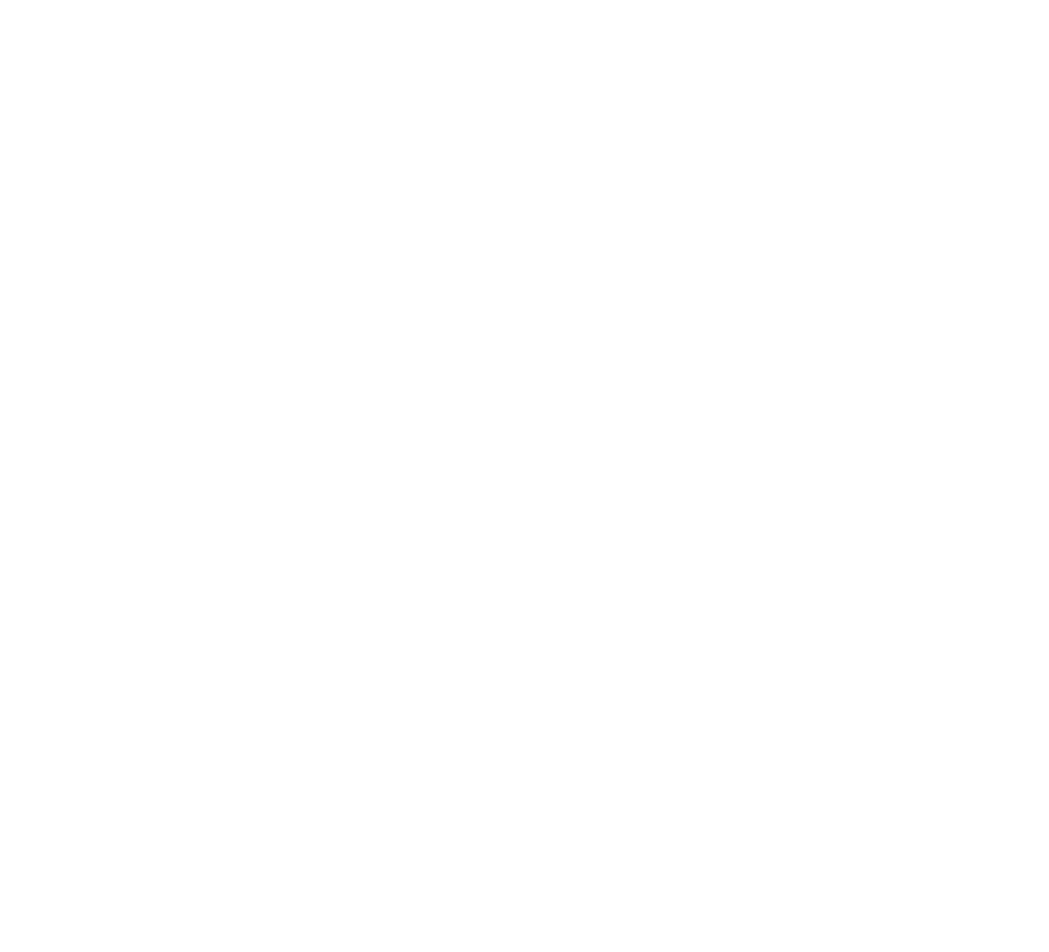
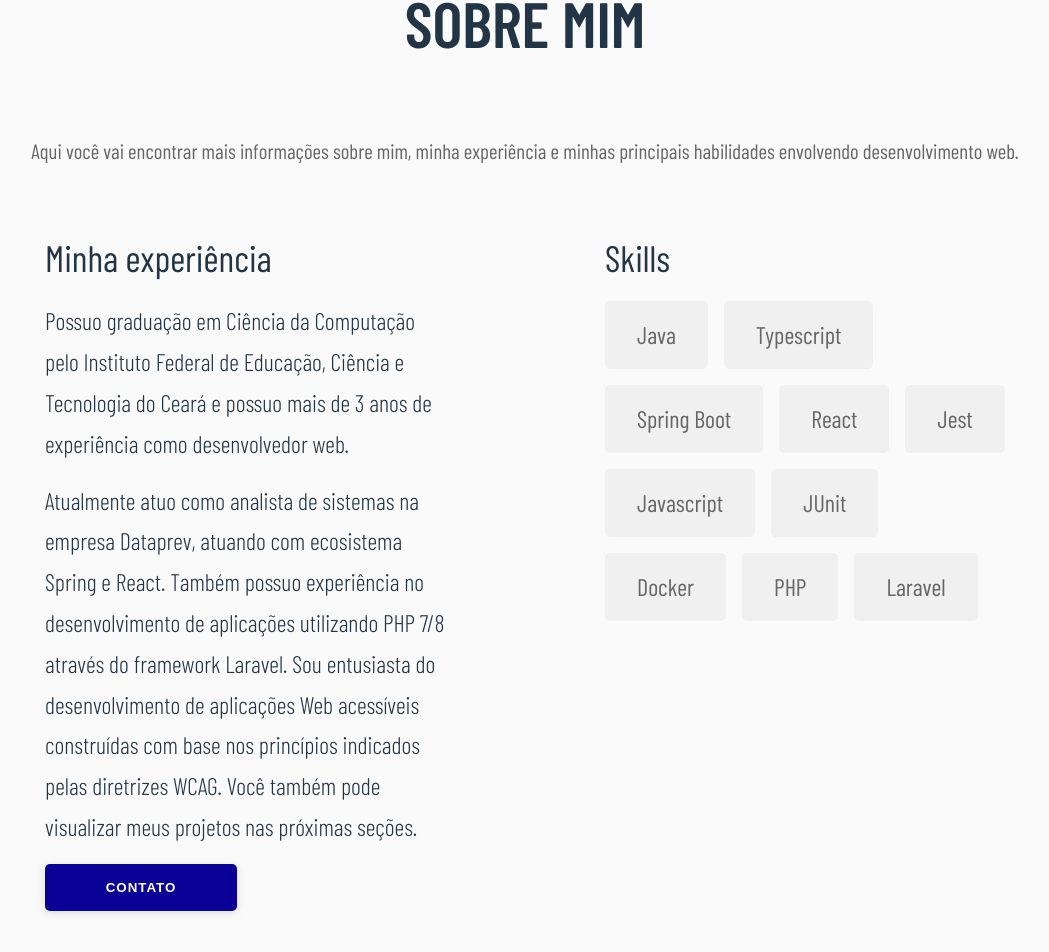
Before and after one commit to guinafelix/portfolio, a React (Vite) app: page / in a window 1280 px wide. Shown: the part 937-1889 px from the top of the page, without its empty margins (115-1164 px from the left). Before the commit the page ends 800 px from the top, so only its background shows below. Built offline with nearby package versions, Linux system fonts and the light colour scheme.

Commit message:
feat: about me section

```diff
--- a/src/App.tsx
+++ b/src/App.tsx
@@ -1,6 +1,7 @@
 import './App.css'
 import Navbar from './components/navbar/navbar'
 import Introduction from './components/introduction/introduction'
+import About from './components/About/about'
 
 function App() {
 
@@ -8,6 +9,7 @@
     <>
     <Navbar/>
     <Introduction/>
+    <About/>
     </>
   )
 }
--- /dev/null
+++ b/src/components/About/about.css
@@ -0,0 +1,95 @@
+.about {
+  background-color: #fafafa;
+}
+
+.about-container {
+  display: flex;
+  padding: 7rem 0;
+  flex-direction: column;
+  align-items: center;
+  gap: 4rem;
+  font-family: 'Barlow Condesed';
+}
+
+.about-header {
+  font-size: 4rem;
+  text-transform: uppercase;
+  margin: 0;
+  font-family: 'Barlow Condesed Semibold';
+}
+
+.about-span {
+  font-size: 1.3rem;
+  max-width: 80%;
+  color: #666;
+  text-align: center;
+}
+
+.about-span p {
+  margin: 0;
+}
+
+.about-content {
+  display: grid;
+  grid-template-columns: 1fr 1fr;
+  gap: 10rem;
+  padding: 0 10rem;
+}
+
+.about-content-main {
+  gap: 1rem;
+  display: flex;
+  flex-direction: column;
+}
+
+.about-content-header {
+  font-size: 2.3rem;
+  margin: 0;
+}
+
+.about-content-paragraph {
+  font-size: 1.5rem;
+  line-height: 1.7;
+  font-family: 'Barlow Condesed Light';
+  max-width: 60rem;
+  margin: 0;
+}
+
+.about-button {
+  width: 12rem;
+}
+
+.skills-container {
+  font-size: 1.5rem;
+  gap: 1rem;
+  display: flex;
+  flex-direction: column;
+}
+
+.skill-card-container {
+  display: flex;
+  flex-direction: row;
+  gap: 1rem;
+  flex-wrap: wrap;
+}
+
+.skill-card {
+  padding: 1rem 2rem;
+  background-color: #f0f0f0;
+  border-radius: 5px;
+  color: #666;
+}
+
+@media only screen and (max-width: 37.5em) {
+  .about-span {
+    font-size: 1.8rem;
+  }
+}
+
+@media only screen and (max-width: 56.25em) {
+  .about-content {
+    grid-template-columns: 1fr;
+    grid-gap: 3rem;
+    padding: 2rem;
+  }
+}
--- /dev/null
+++ b/src/components/About/about.tsx
@@ -0,0 +1,85 @@
+import './about.css'
+
+interface SkillDataInterface {
+  name: string;
+}
+
+export default function About(){
+
+  const skillData: SkillDataInterface[] = [
+    {
+      name: 'Java'
+    },
+    {
+      name: 'Typescript'
+    },
+    {
+      name: 'Spring Boot'
+    },
+    {
+      name: 'React'
+    },
+    {
+      name: 'Jest'
+    },
+    {
+      name: 'Javascript'
+    },
+    {
+      name: 'JUnit'
+    },
+    {
+      name: 'Docker'
+    },
+    {
+      name: 'PHP'
+    },
+    {
+      name: 'Laravel'
+    },
+  ]
+
+  return (
+    <section className="about">
+      <div className="about-container">
+        <h2 className='about-header'>Sobre mim</h2>
+        <span className='about-span'>
+          <p>
+            Aqui você vai encontrar mais informações sobre mim,
+            minha experiência e minhas principais habilidades envolvendo desenvolvimento web.
+          </p>
+        </span>
+        <div className="about-content">
+            <div className='about-content-main'>
+              <h3 className='about-content-header'>Minha experiência</h3>
+              <p className='about-content-paragraph'>Possuo graduação em Ciência da Computação
+                pelo Instituto Federal de Educação, Ciência e Tecnologia do Ceará e possuo mais de 3
+                anos de experiência como desenvolvedor web.</p>
+
+              <p className='about-content-paragraph'>Atualmente atuo como analista de sistemas
+              na empresa Dataprev, atuando com ecosistema Spring e React. Também possuo experiência no
+              desenvolvimento de aplicações utilizando PHP 7/8 através do framework Laravel.
+              Sou entusiasta do desenvolvimento de aplicações Web acessíveis construídas com base nos princípios
+              indicados pelas diretrizes WCAG. Você também pode visualizar meus projetos nas próximas seções.
+              </p>
+              <button className='button about-button'>
+                Contato
+              </button>
+            </div>
+            <div className='skills-container'>
+              <h3 className='about-content-header'>Skills</h3>
+              <div className='skill-card-container'>
+                {
+                  skillData.map(item => (
+                    <div className='skill-card'>
+                      {item.name}
+                    </div>
+                  ))
+                }
+              </div>
+            </div>
+        </div>
+      </div>
+    </section>
+  )
+}
--- a/src/index.css
+++ b/src/index.css
@@ -81,3 +81,9 @@
   src: local("Barlow_Condesed"),
   url('./assets/fonts/Barlow_Condensed/BarlowCondensed-Regular.ttf')
 }
+
+@font-face {
+  font-family: "Barlow Condesed Light";
+  src: local("Barlow_Condesed"),
+  url('./assets/fonts/Barlow_Condensed/BarlowCondensed-Light.ttf')
+}
```
